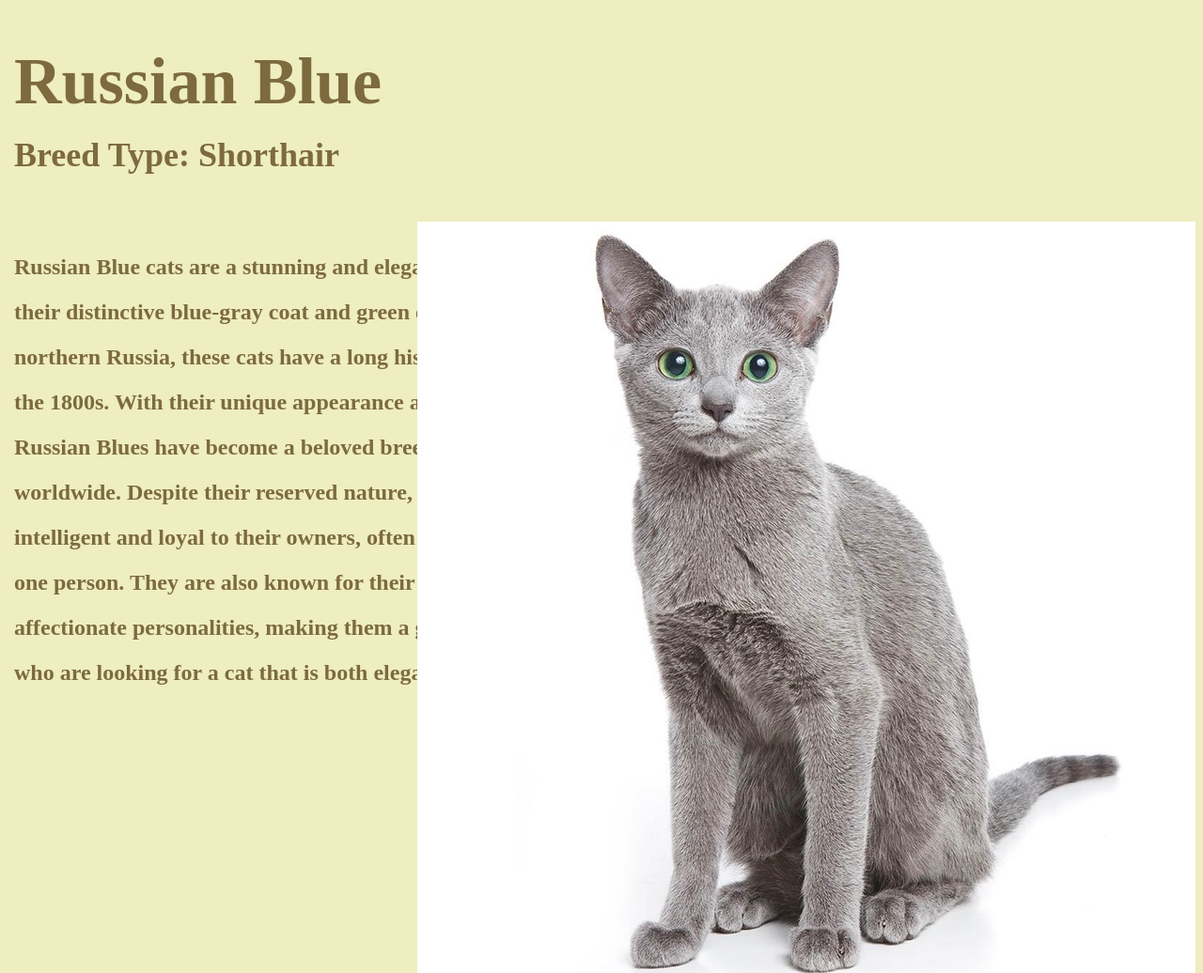
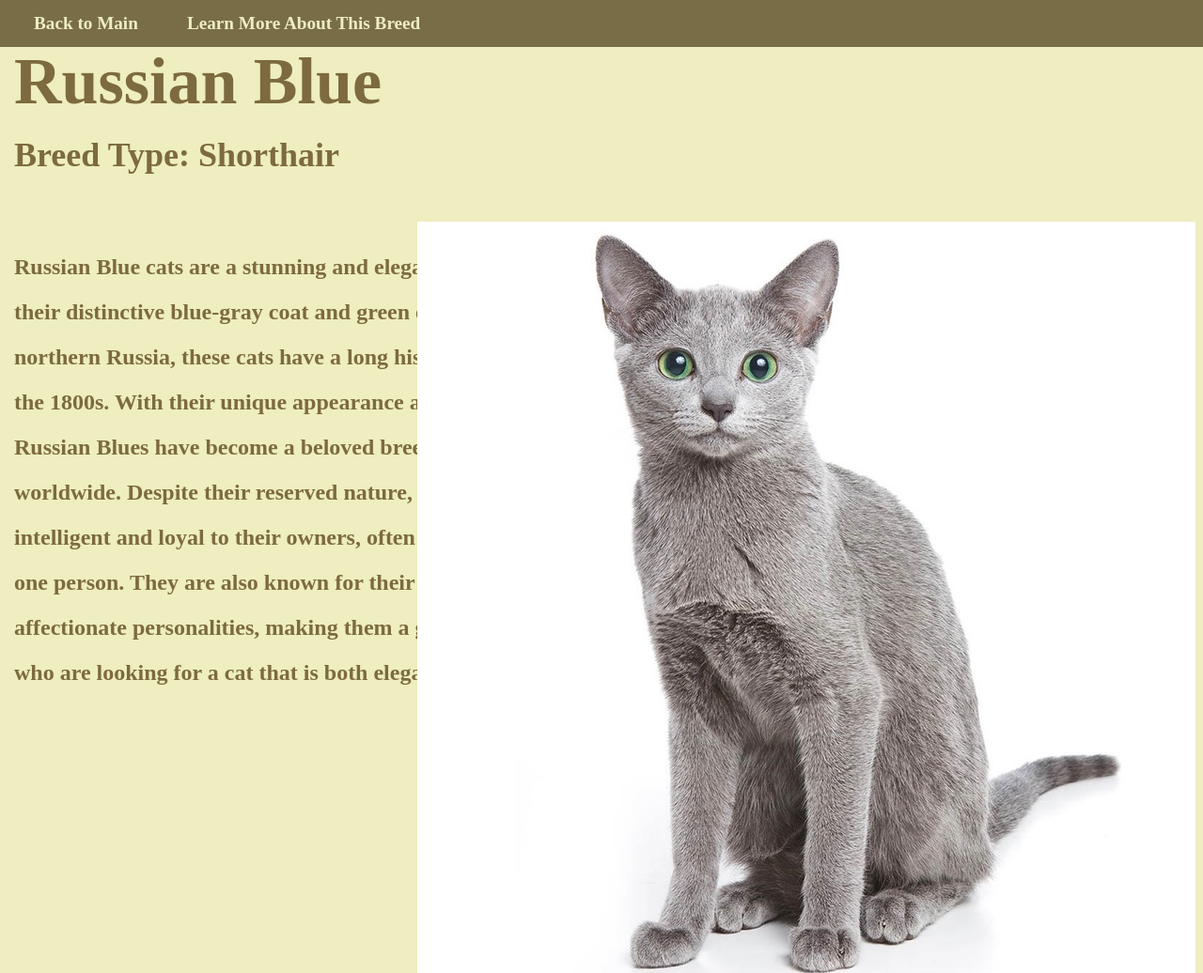
Before and after one commit to songangelica/cat-lovers-cite, a plain HTML site: page russian_blue.html in a window 1280 px wide. Shown: the top 1036 px of the page at 94% size. Drawn offline with Linux system fonts and the light colour scheme.

Commit message:
Update russian_blue.html

```diff
--- a/russian_blue.html
+++ b/russian_blue.html
@@ -5,6 +5,13 @@
         <link rel="stylesheet" href="breeds.css">
     </head>
     <body>
+                <nav>
+                <ul>
+                  <li><a href="#home">Back to Main</a></li>
+                  <li style: float: right;><a href="https://www.purina.co.uk/find-a-pet/cat-breeds/russian-blue">Learn More About This Breed</a><li>
+                </ul>
+              </nav>
+
         <h1>Russian Blue</h1>
         <h2>Breed Type: Shorthair</h2>
         <p>
```
